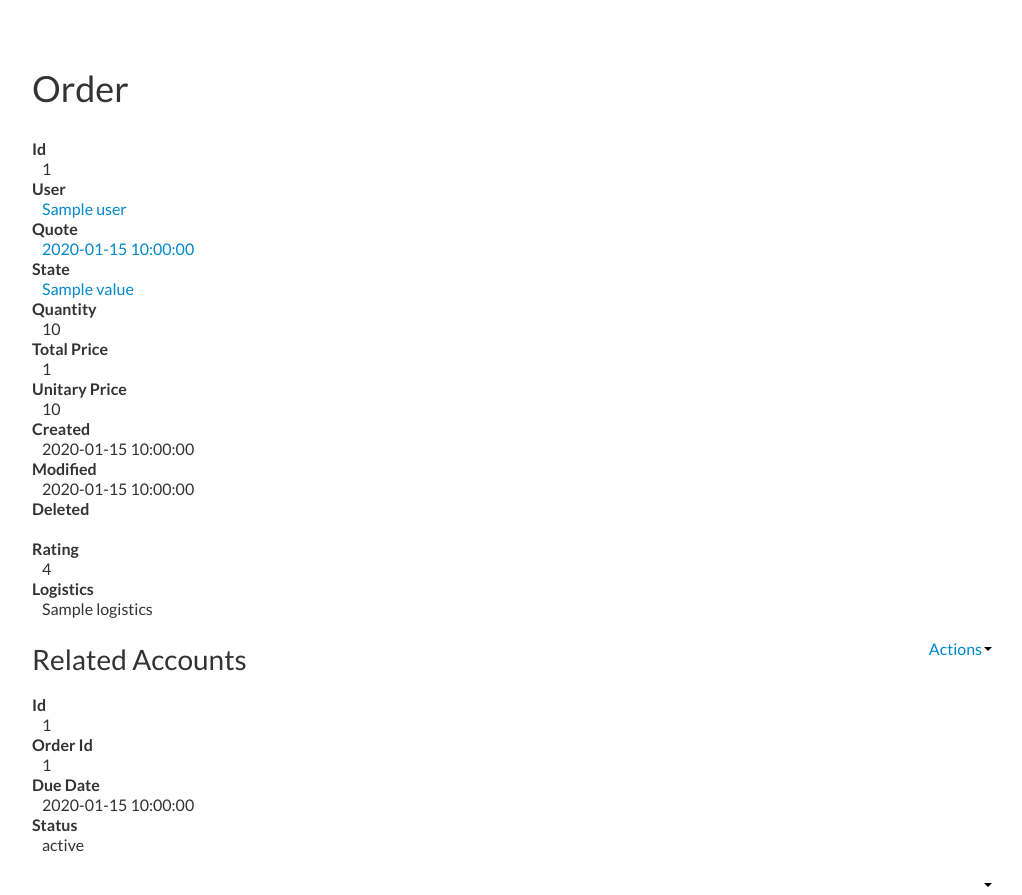
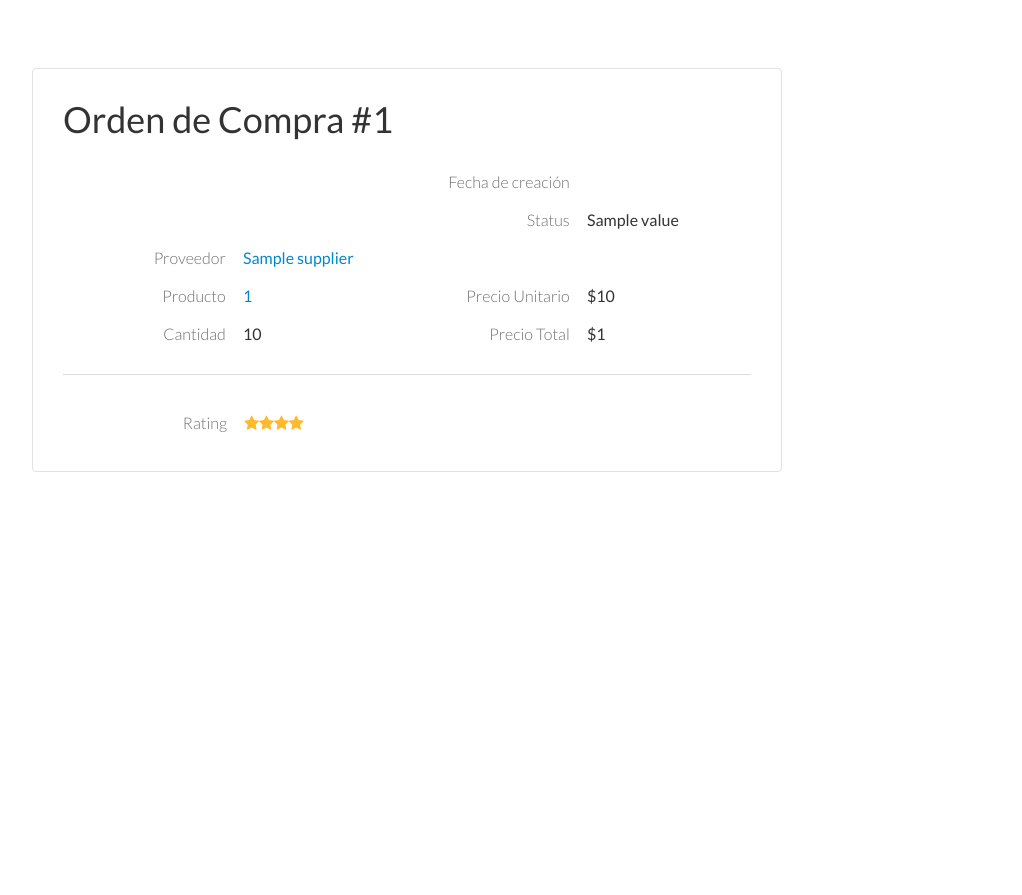
Before and after one commit to aliciacatalina/multiproveedores, a CakePHP app: the page made by app/View/Orders/view.ctp in a window 1280 px wide. Shown: the whole page, without its empty margins (128-1150 px from the left). After the commit the page ends 472 px from the top, so only its background shows below. Run offline with PHP 8.4 and a stand-in for CakePHP, Linux system fonts and the light colour scheme; the template is opened without the code that fills it: most values are stand-ins (such as "Sample title", 1, 10 or a date in 2020); some libraries are stand-ins or nearby versions.

Commit message:
orders view

```diff
--- a/app/View/Orders/view.ctp
+++ b/app/View/Orders/view.ctp
@@ -1,111 +1,79 @@
-<div class="orders view">
-<h2><?php echo __('Order'); ?></h2>
-	<dl>
-		<dt><?php echo __('Id'); ?></dt>
-		<dd>
-			<?php echo h($order['Order']['id']); ?>
-			&nbsp;
-		</dd>
-		<dt><?php echo __('User'); ?></dt>
-		<dd>
-			<?php echo $this->Html->link($order['User']['name'], array('controller' => 'users', 'action' => 'view', $order['User']['id'])); ?>
-			&nbsp;
-		</dd>
-		<dt><?php echo __('Quote'); ?></dt>
-		<dd>
-			<?php echo $this->Html->link($order['Quote']['created'], array('controller' => 'quotes', 'action' => 'view', $order['Quote']['id'])); ?>
-			&nbsp;
-		</dd>
-		<dt><?php echo __('State'); ?></dt>
-		<dd>
-			<?php echo $this->Html->link($order['State']['value'], array('controller' => 'states', 'action' => 'view', $order['State']['id'])); ?>
-			&nbsp;
-		</dd>
-		<dt><?php echo __('Quantity'); ?></dt>
-		<dd>
-			<?php echo h($order['Order']['quantity']); ?>
-			&nbsp;
-		</dd>
-		<dt><?php echo __('Total Price'); ?></dt>
-		<dd>
-			<?php echo h($order['Order']['total_price']); ?>
-			&nbsp;
-		</dd>
-		<dt><?php echo __('Unitary Price'); ?></dt>
-		<dd>
-			<?php echo h($order['Order']['unitary_price']); ?>
-			&nbsp;
-		</dd>
-		<dt><?php echo __('Created'); ?></dt>
-		<dd>
-			<?php echo h($order['Order']['created']); ?>
-			&nbsp;
-		</dd>
-		<dt><?php echo __('Modified'); ?></dt>
-		<dd>
-			<?php echo h($order['Order']['modified']); ?>
-			&nbsp;
-		</dd>
-		<dt><?php echo __('Deleted'); ?></dt>
-		<dd>
-			<?php echo h($order['Order']['deleted']); ?>
-			&nbsp;
-		</dd>
-		<dt><?php echo __('Rating'); ?></dt>
-		<dd>
-			<?php echo h($order['Order']['rating']); ?>
-			&nbsp;
-		</dd>
-		<dt><?php echo __('Logistics'); ?></dt>
-		<dd>
-			<?php echo h($order['Order']['logistics']); ?>
-			&nbsp;
-		</dd>
-	</dl>
+<div class="grey-container" >
+  <h2>Orden de Compra #<?php echo h($order['Order']['id']); ?></h2>
+
+  <!-- Fecha -->
+  <div class="row">
+    <div class="col-9 text-right light">
+      Fecha de creación
+    </div>
+    <div class="col-3 bold">
+      <?php echo $this->Time->format($order['Order']['created'], '%d/%m/%y', 'invalid'); ?>
+    </div>
+  </div>
+
+  <!-- Status -->
+  <div class="row">
+    <div class="col-9 text-right light">
+      Status
+    </div>
+    <div class="col-3 bold">
+      <?php echo $order['State']['value']; ?>
+    </div>
+  </div>
+
+  <!-- Proveedor -->
+  <div class="row">
+    <div class="col-3 text-right light">
+      Proveedor
+    </div>
+    <div class="col-9">
+      <?php echo $this->Html->link($quote['Supplier']['corporate_name'], array('controller' => 'suppliers', 'action' => 'view', $quote['Supplier']['id'])); ?>
+    </div>
+  </div>
+
+  <!-- Producto -->
+  <div class="row">
+    <div class="col-3 text-right light">
+      Producto
+    </div>
+    <div class="col-3">
+      <?php echo $this->Html->link($quote['Quote']['product_id'], array('controller' => 'products', 'action' => 'view', $quote['Quote']['product_id'])); ?>
+    </div>
+
+    <div class="col-3 text-right light">
+      Precio Unitario
+    </div>
+    <div class="col-3">
+      <?php echo "$".h($order['Order']['unitary_price']); ?>
+    </div>
+  </div>
+
+  <div class="row">
+    <div class="col-3 text-right light">
+      Cantidad
+    </div>
+    <div class="col-3">
+      <?php echo h($order['Order']['quantity']); ?>
+    </div>
+
+    <div class="col-3 text-right light">
+      Precio Total
+    </div>
+    <div class="col-3">
+      <?php echo "$".h($order['Order']['total_price']); ?>
+    </div>
+  </div>
+  <!-- Rating -->
+  <div class="row">
+  	<hr />
+  	<div class="col-3 text-right light">
+      Rating
+    </div>
+    <div class="col-9">
+      <?php for($i = 1; $i <= $order['Order']['rating']; $i++){
+      	echo "<i class=\"icon-star\"></i>";
+      }
+      ?>
+    </div>
+  </div>
 </div>
-<div class="actions dropdown">
-	<a class="dropdown-toggle" data-toggle="dropdown" href="#"><?php echo __('Actions'); ?><b class="caret bottom-up"></b></a>
-		<ul class="dropdown-menu bottom-up pull-right">
-			<li><?php echo $this->Html->link(__('Edit Order'), array('action' => 'edit', $order['Order']['id'])); ?> </li>
-			<li><?php echo $this->Form->postLink(__('Delete Order'), array('action' => 'delete', $order['Order']['id']), null, __('Are you sure you want to delete # %s?', $order['Order']['id'])); ?> </li>
-			<li><?php echo $this->Html->link(__('List Orders'), array('action' => 'index')); ?> </li>
-			<li><?php echo $this->Html->link(__('New Order'), array('action' => 'add')); ?> </li>
-			<li><?php echo $this->Html->link(__('List Users'), array('controller' => 'users', 'action' => 'index')); ?> </li>
-			<li><?php echo $this->Html->link(__('New User'), array('controller' => 'users', 'action' => 'add')); ?> </li>
-			<li><?php echo $this->Html->link(__('List Quotes'), array('controller' => 'quotes', 'action' => 'index')); ?> </li>
-			<li><?php echo $this->Html->link(__('New Quote'), array('controller' => 'quotes', 'action' => 'add')); ?> </li>
-			<li><?php echo $this->Html->link(__('List States'), array('controller' => 'states', 'action' => 'index')); ?> </li>
-			<li><?php echo $this->Html->link(__('New State'), array('controller' => 'states', 'action' => 'add')); ?> </li>
-			<li><?php echo $this->Html->link(__('List Accounts'), array('controller' => 'accounts', 'action' => 'index')); ?> </li>
-			<li><?php echo $this->Html->link(__('New Account'), array('controller' => 'accounts', 'action' => 'add')); ?> </li>
-		</ul>
-</div>
-	<div class="related">
-		<h3><?php echo __('Related Accounts'); ?></h3>
-	<?php if (!empty($order['Account'])): ?>
-		<dl>
-			<dt><?php echo __('Id'); ?></dt>
-		<dd>
-	<?php echo $order['Account']['id']; ?>
-&nbsp;</dd>
-		<dt><?php echo __('Order Id'); ?></dt>
-		<dd>
-	<?php echo $order['Account']['order_id']; ?>
-&nbsp;</dd>
-		<dt><?php echo __('Due Date'); ?></dt>
-		<dd>
-	<?php echo $order['Account']['due_date']; ?>
-&nbsp;</dd>
-		<dt><?php echo __('Status'); ?></dt>
-		<dd>
-	<?php echo $order['Account']['status']; ?>
-&nbsp;</dd>
-		</dl>
-	<?php endif; ?>
-<div class="actions dropdown">
-	<a class="dropdown-toggle" data-toggle="dropdown" href="#"><b class="caret bottom-up"></b></a>
-		<ul class="dropdown-menu bottom-up pull-right">
-				<li><?php echo $this->Html->link(__('Edit Account'), array('controller' => 'accounts', 'action' => 'edit', $order['Account']['id'])); ?></li>
-			</ul>
-		</div>
-	</div>
--- a/app/webroot/css/custom.css
+++ b/app/webroot/css/custom.css
@@ -9,6 +9,10 @@
   -webkit-border-radius:4px;
   border-radius:4px;
   margin-bottom: 20px;
+}
+
+.icon-star{
+  color: #FFB92C;
 }
 
 .inner-960 {
```
Also changed, not shown: app/Controller/OrdersController.php (+8 -1 lines), app/View/Requests/view.ctp (+7 -7 lines).
